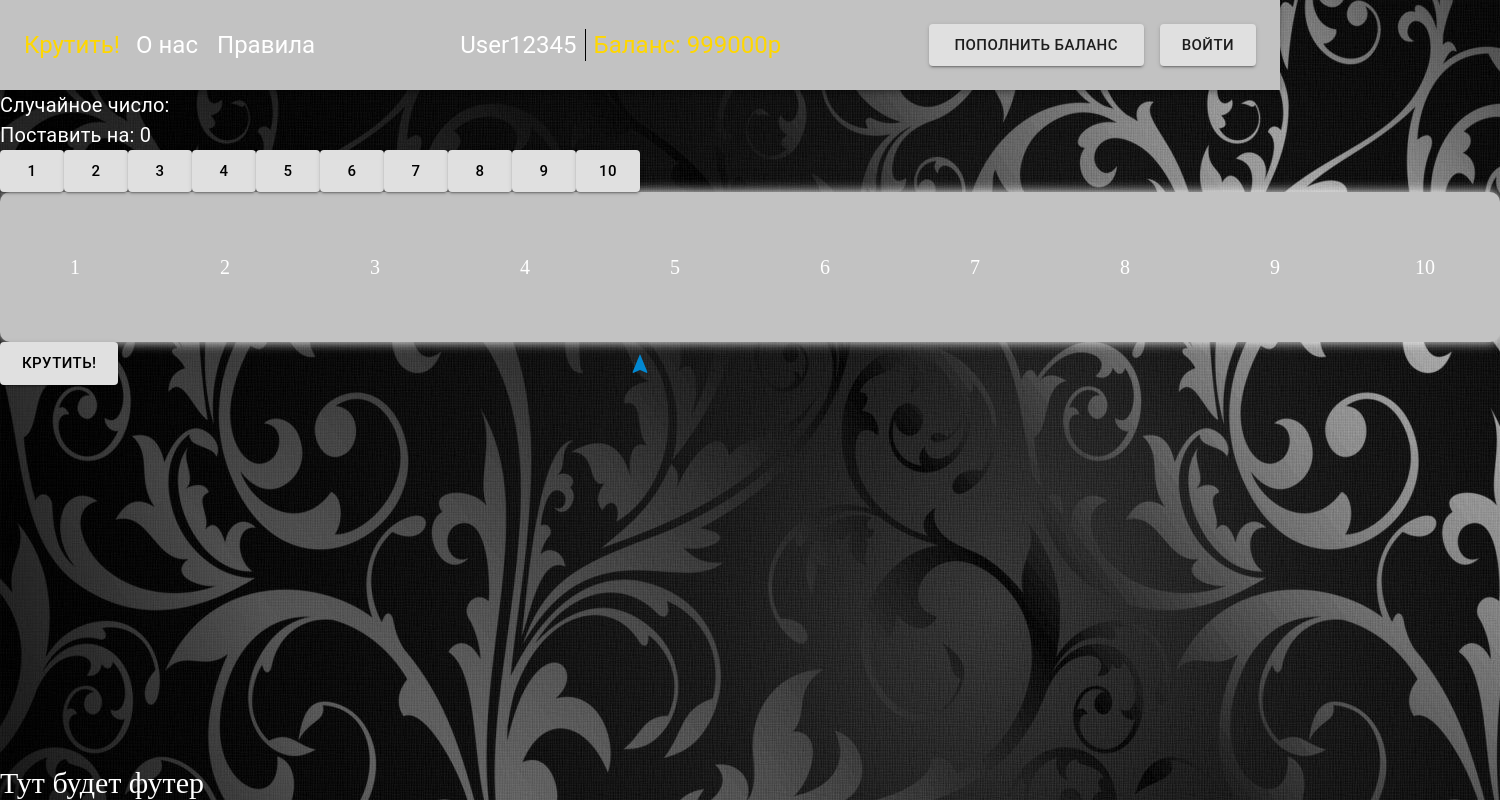
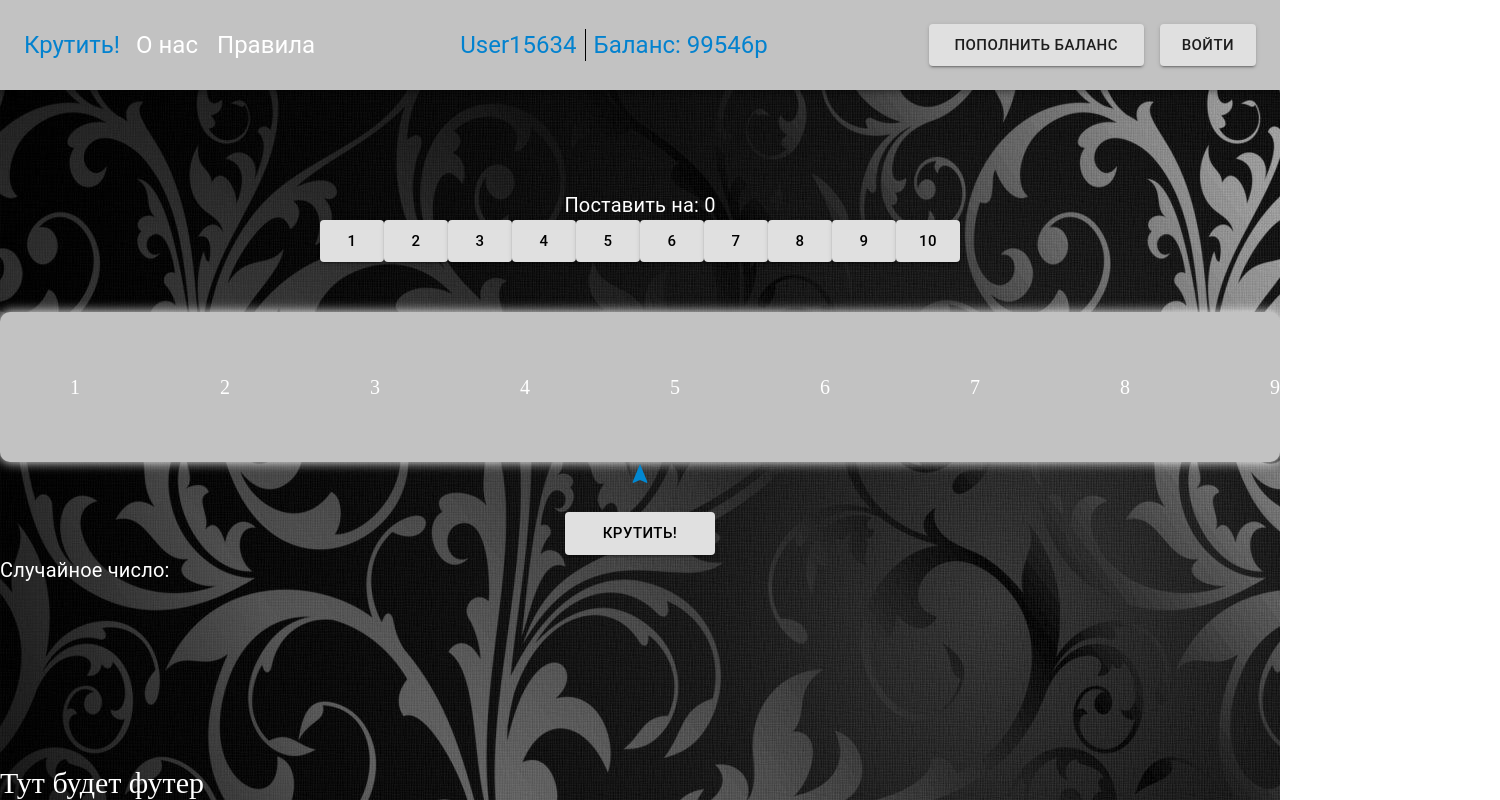
Before and after one commit to suba177/casino-pet-project, a React (Vite) app: page / in a window 1280 px wide. Shown: the whole page, 1500 px wide, since content can reach past the window. Built offline with nearby package versions, Linux system fonts and the light colour scheme.

Commit message:
working code

```diff
--- a/src/components/Header.tsx
+++ b/src/components/Header.tsx
@@ -11,7 +11,7 @@ export default function Header() {
 
   return (
     <div>
-      <Box sx={{}}>
+      <Box sx={{ marginBottom: "100px" }}>
         <AppBar position="static" sx={{ height: "90px" }}>
           <Toolbar
             sx={{
@@ -45,19 +45,24 @@ export default function Header() {
               <Typography
                 variant="h5"
                 sx={{
-                  color: "white",
+                  color: "rgba(3, 130, 207, 1)",
                   pr: 1,
                   ml: 2,
                   borderRight: "1px solid black",
                 }}
               >
-                User12345
+                User15634
               </Typography>
               <Typography
                 variant="h5"
-                sx={{ color: "gold", ml: 1, mr: 2, minWidth: "190px" }}
+                sx={{
+                  color: "rgba(3, 130, 207, 1)",
+                  ml: 1,
+                  mr: 2,
+                  minWidth: "190px",
+                }}
               >
-                Баланс: 999000р
+                Баланс: 99546р
               </Typography>
             </Box>
             <Box sx={{ display: "flex" }}>
--- a/src/components/Roulette.tsx
+++ b/src/components/Roulette.tsx
@@ -9,7 +9,14 @@ export default function Roulette() {
   const value = useSelector((state) => state.casinoReducer.value);
   const betValue = useSelector((state) => state.casinoReducer.betValue);
   const betButton = [1, 2, 3, 4, 5, 6, 7, 8, 9, 10];
+
+  const rouletteNumbers = Array.from({ length: 100 }, (_, i) => i + 1);
+
   const listRef = useRef(null);
+
+  useEffect(() => {
+    console.log(listRef.current);
+  });
 
   const getInteger = () => {
     const randomInteger = () => {
@@ -18,7 +25,6 @@ export default function Roulette() {
       const rand = min + Math.random() * (max + 1 - min);
       return Math.floor(rand);
     };
-
     dispatch({ type: "GET_INTEGER", payload: randomInteger() });
     const elem = document.querySelector("ul");
     const move = -1500;
@@ -30,14 +36,11 @@ export default function Roulette() {
   };
 
   return (
-    <>
-      <Typography sx={{ color: "white", fontSize: "20px" }}>
-        Cлучайное число: {value}
-      </Typography>
-
-      <Typography sx={{ color: "white", fontSize: "20px" }}>
+    <div className="container">
+      <Typography sx={{ color: "white", fontSize: "20px", margin: "0 auto" }}>
         Поставить на: {betValue}
       </Typography>
+      <div className="betNumbers">
         {betButton.map((item, index) => (
           <Button
             onClick={() => getBetNum(item)}
@@ -49,34 +52,34 @@ export default function Roulette() {
             {item}
           </Button>
         ))}
+      </div>
       {value === betValue ? (
         <div style={{ color: "white", fontSize: "20px" }}>MATCH!</div>
       ) : null}
       <div className="roulette">
+        <div
+          className="numbers"
+          style={{ marginTop: "50px", marginBottom: " 50px" }}
+        >
+          <ul style={{ color: "white", fontSize: "20px" }}>
+            {rouletteNumbers.map((item, index) => (
+              <li onClick={() => getBetNum(item)} key={index}>
+                {item}
+              </li>
+            ))}
+          </ul>
+        </div>
         <NavigationIcon
           sx={{
             position: "absolute",
             left: "50%",
-            transform: "translate(-50%, 160px)",
+            transform: "translate(-50%, 200px)",
           }}
           color="info"
         />
       </div>
-      <div className="numbers">
-        <ul style={{ color: "white", fontSize: "20px" }}>
-          <li>1</li>
-          <li>2</li>
-          <li>3</li>
-          <li>4</li>
-          <li>5</li>
-          <li>6</li>
-          <li>7</li>
-          <li>8</li>
-          <li>9</li>
-          <li>10</li>
-        </ul>
-      </div>
       <Button
+        sx={{ width: "150px", margin: "0 auto" }}
         onClick={() => getInteger()}
         color="inherit"
         size="large"
@@ -84,6 +87,9 @@ export default function Roulette() {
       >
         Крутить!
       </Button>
-    </>
+      <Typography sx={{ color: "white", fontSize: "20px" }}>
+        Cлучайное число: {value}
+      </Typography>
+    </div>
   );
 }
--- a/src/style/index.css
+++ b/src/style/index.css
@@ -19,10 +19,17 @@ footer {
 }
 
 .active-link {
-  color: gold;
+  color: rgba(3, 130, 207, 1);
 }
 
 .container {
+  display: flex;
+  flex-direction: column;
+}
+
+.betNumbers {
+  display: flex;
+  justify-content: center;
 }
 
 .roulette {
```
Lines whose indentation alone changed are shown as unchanged.
